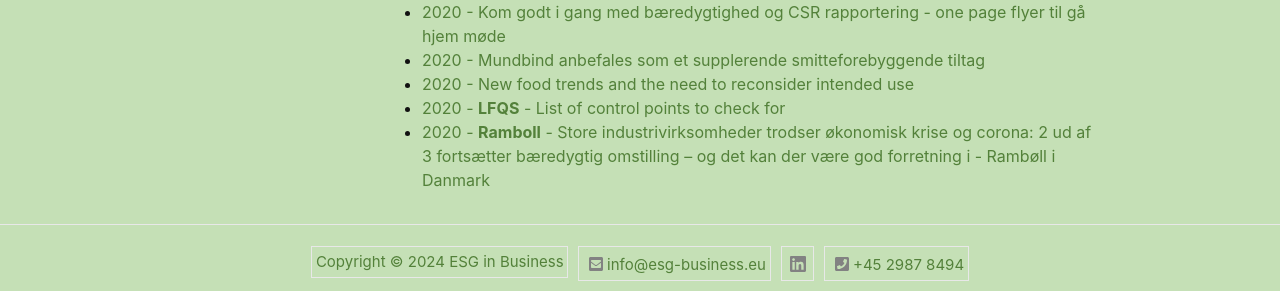
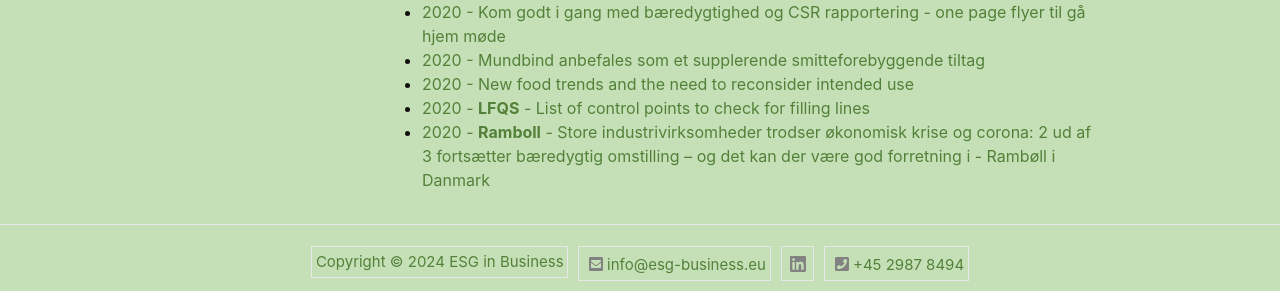
Before and after one commit to FoodEfficiency/esg-business.github.io, a Jekyll site: the page built from _da/sidebar-publications.md, in a window 1280 px wide. Shown: the part 1149-1440 px from the top of the page. Built offline with Jekyll 4.4.1, drawn with Linux system fonts in a browser that asks for light colours.

Commit message:
Update sidebar-publications.md

```diff
--- a/_da/sidebar-publications.md
+++ b/_da/sidebar-publications.md
@@ -57,5 +57,5 @@ ref: publications
 * [2020 - Kom godt i gang med bæredygtighed og CSR rapportering - one page flyer til gå hjem møde](/assets/publications/2020_FE_Kom godt i gang med bæredygtighed og CSR rapportering_one page flyer til gaa hjem mode.pdf){:target="_blank"}
 * [2020 - Mundbind anbefales som et supplerende smitteforebyggende tiltag](/assets/publications/2020_FE_Mundbind anbefales som et supplerende smitteforebyggende tiltag.pdf){:target="_blank"}
 * [2020 - New food trends and the need to reconsider intended use](/assets/publications/2020_FE_New food trends and the need to reconsider.pdf){:target="_blank"}
-* [2020 - **LFQS** - List of control points to check for](/assets/publications/2020_LFQS_List of control points to check for.pdf){:target="_blank"}
+* [2020 - **LFQS** - List of control points to check for filling lines](/assets/publications/2020_LFQS_List of control points to check for.pdf){:target="_blank"}
 * [2020 - **Ramboll** - Store industrivirksomheder trodser økonomisk krise og corona: 2 ud af 3 fortsætter bæredygtig omstilling – og det kan der være god forretning i - Rambøll i Danmark](/assets/publications/2020_Ramboll_Store industrivirksomheder trodser økonomisk krise og corona: 2 ud af 3 fortsætter bæredygtig omstilling – og det kan der være god forretning i - Rambøll i Danmark.pdf){:target="_blank"}
```
